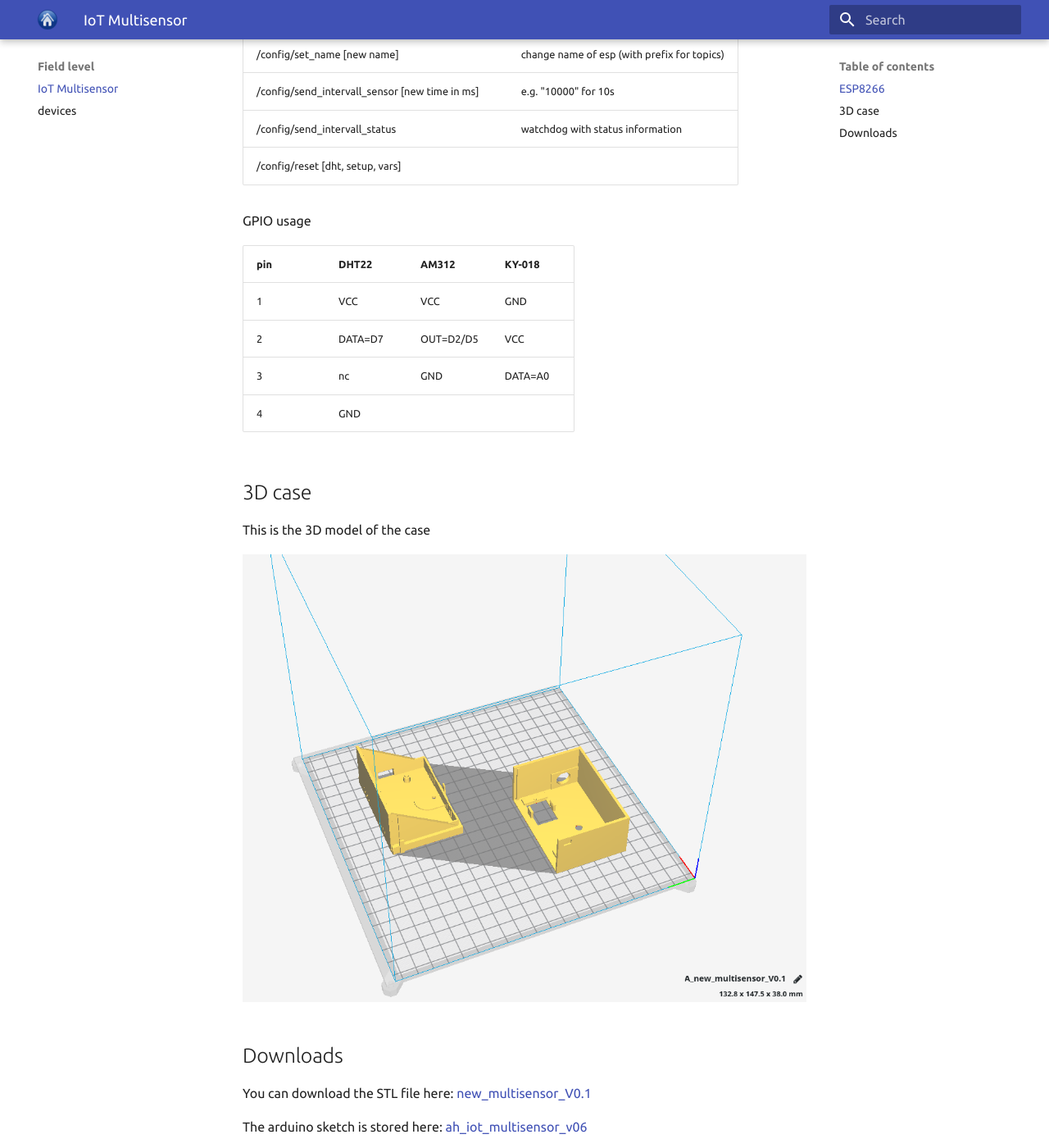
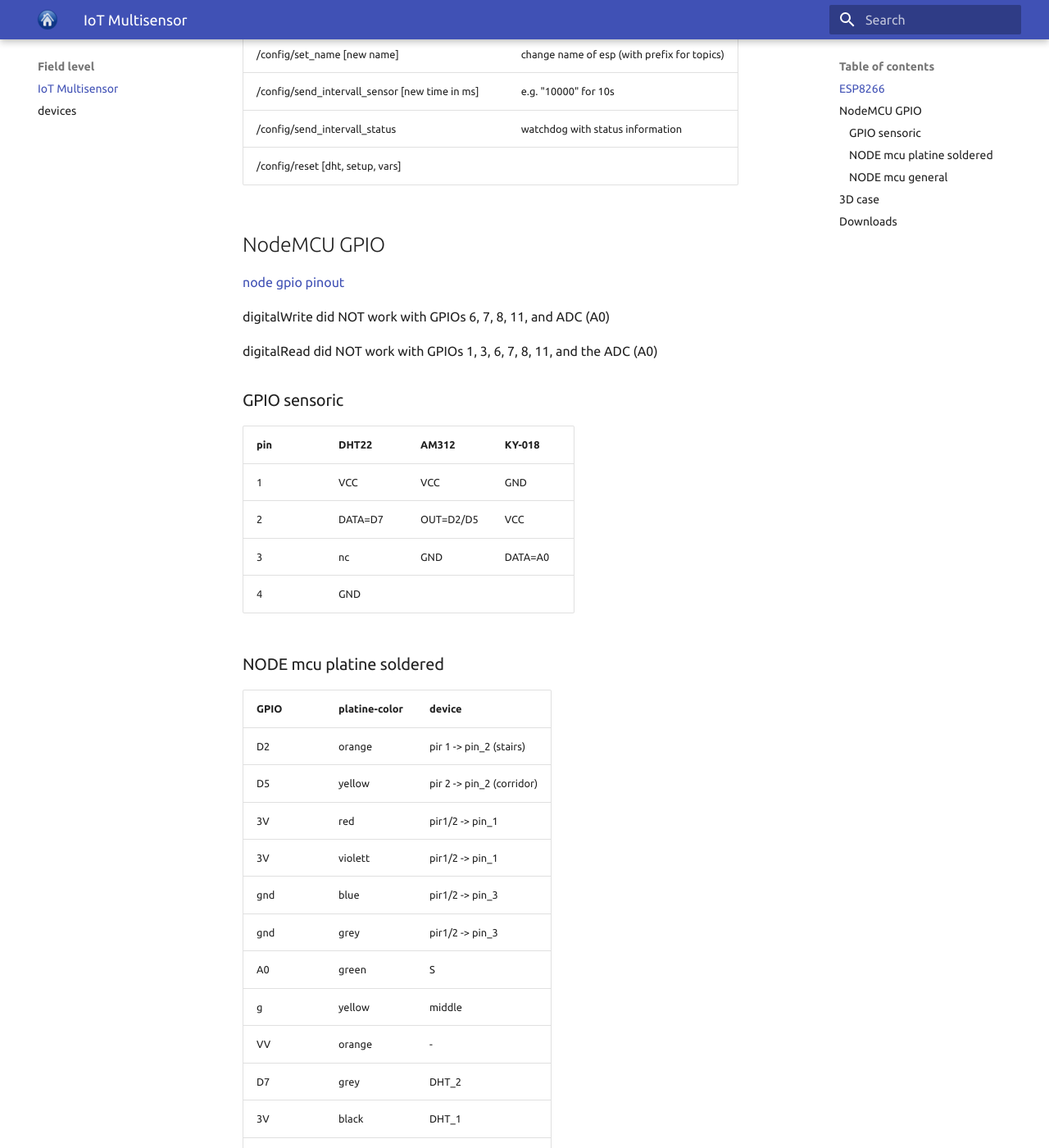
Before and after one commit to alexkratzer/autohomestack, an MkDocs documentation site: the page built from docs/level_field/iot_multisensor.md, in a window 1280 px wide and 1400 px high, scrolled down 980 px. Shown: the whole window at 82% size. Built offline with MkDocs 1.6.1 and Material for MkDocs 9.7.7, drawn with Linux system fonts in a browser that asks for light colours; some of the changed text lies outside the part shown.

Commit message:
docs: esp gpio

```diff
--- a/docs/level_field/iot_multisensor.md
+++ b/docs/level_field/iot_multisensor.md
@@ -38,7 +38,15 @@ topic|meaning
 /config/send_intervall_status|watchdog with status information
 /config/reset [dht, setup, vars]|
 
-GPIO usage
+## NodeMCU GPIO
+
+[node gpio pinout](https://www.instructables.com/id/NodeMCU-ESP8266-Details-and-Pinout/)
+
+digitalWrite did NOT work with GPIOs 6, 7, 8, 11, and ADC (A0)
+
+digitalRead did NOT work with GPIOs 1, 3, 6, 7, 8, 11, and the ADC (A0)
+
+### GPIO sensoric
 
 pin|DHT22|AM312|KY-018
 -|-|-|-
@@ -46,6 +54,44 @@ pin|DHT22|AM312|KY-018
 2|DATA=D7|OUT=D2/D5|VCC
 3|nc|GND|DATA=A0
 4|GND||
+
+### NODE mcu platine soldered
+
+GPIO|platine-color|device
+-|-|-
+D2|orange|pir 1 -> pin_2 (stairs)
+D5|yellow|pir 2 -> pin_2 (corridor)
+3V|red|pir1/2 -> pin_1
+3V|violett|pir1/2 -> pin_1
+gnd|blue|pir1/2 -> pin_3
+gnd|grey|pir1/2 -> pin_3
+A0|green|S
+g|yellow|middle
+VV|orange|-
+D7|grey|DHT_2
+3V|black|DHT_1
+g|white|DHT_4
+
+### NODE mcu general
+
+GPIO|device|GPIO|device
+-|-|-|-
+A0|KY-S [black]|D0|
+G|KY-middle [brown]|D1|
+VV|KY - [red] |D2|pir middle [orange]
+S3||D3|
+S2||D4|
+S1||3V|
+SC||G|
+S0||D5|pir middle [yellow]
+SK||D6|
+G|pir 3 [white/brown]|D7|DHT22 2 (signal) [orange]
+3V|pir 1 [black/gray]|D8|
+EN||RX|
+RST||TX|
+G||G|DHT22 4 [red]
+VIN||3V|DHT22 1 [brown]
+-|===|===|-
 
 ## 3D case
 
```
Also changed, not shown: docs/level_field/field_level.md (+0 -1 lines).
